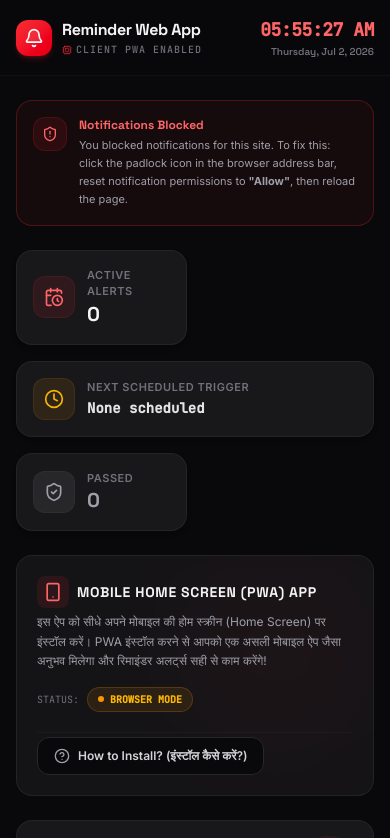
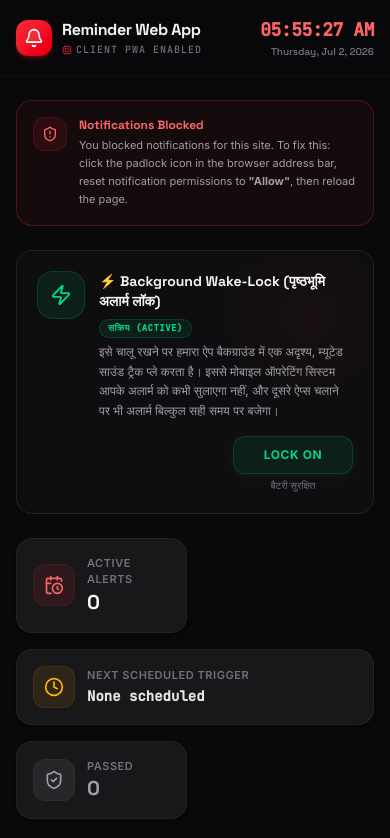
Before and after one commit to satnamsinghking84-star/Reminder-, a React (Vite) app: page / in a window 390 px wide. Shown: the top 838 px of the page. Built offline with nearby package versions, Linux system fonts and the light colour scheme.

Commit message:
feat: implement silent keep-alive for background tasks
Add a silent audio loop to prevent browser CPU throttling and ensure
reliable background timer execution for mobile PWA reminders.

```diff
--- a/src/App.tsx
+++ b/src/App.tsx
@@ -12,10 +12,11 @@ import {
   Download,
   Smartphone,
   Share2,
-  HelpCircle
+  HelpCircle,
+  Zap
 } from 'lucide-react';
 import { Reminder } from './types';
-import { startAlarm, stopAlarm, initAudioContext, playBeep } from './utils/alarm';
+import { startAlarm, stopAlarm, initAudioContext, playBeep, startSilentKeepAlive, stopSilentKeepAlive } from './utils/alarm';
 import AlarmOverlay from './components/AlarmOverlay';
 import ReminderForm from './components/ReminderForm';
 import ReminderItem from './components/ReminderItem';
@@ -28,6 +29,7 @@ export default function App() {
   const [, setNotifPermission] = useState<NotificationPermission>('default');
   const [currentLocalTime, setCurrentLocalTime] = useState<Date>(new Date());
   const [isTestMode, setIsTestMode] = useState(false);
+  const [isBackgroundLockActive, setIsBackgroundLockActive] = useState<boolean>(true);
 
   // PWA Install Prompt state
   const [deferredPrompt, setDeferredPrompt] = useState<any>(null);
@@ -96,6 +98,23 @@ export default function App() {
         });
     }
   }, []);
+
+  // 1b. Background Keep-Alive (Silent Audio Wake-Lock to prevent CPU throttling)
+  useEffect(() => {
+    const hasActiveFuture = reminders.some(
+      (r) => !r.triggered && new Date(r.dateTime).getTime() > Date.now()
+    );
+
+    if (isBackgroundLockActive && hasActiveFuture) {
+      startSilentKeepAlive();
+    } else {
+      stopSilentKeepAlive();
+    }
+
+    return () => {
+      stopSilentKeepAlive();
+    };
+  }, [reminders, isBackgroundLockActive]);
 
   // 2. Local Time ticking clock
   useEffect(() => {
@@ -195,6 +214,9 @@ export default function App() {
     // Play subtle chime on success to verify Audio Context is initialized
     initAudioContext();
     playBeep(1200, 0.15);
+    if (isBackgroundLockActive) {
+      startSilentKeepAlive();
+    }
   };
 
   const handleDeleteReminder = (id: string) => {
@@ -314,6 +336,65 @@ export default function App() {
 
         {/* Permission Manager Card */}
         <PermissionPrompt onPermissionChange={(status) => setNotifPermission(status)} />
+
+        {/* Background Alarm Lock Panel */}
+        <div id="background-lock-panel" className="bg-zinc-900/40 border border-zinc-800/80 rounded-2xl p-5 relative overflow-hidden backdrop-blur-sm">
+          <div className="absolute top-0 right-0 w-32 h-32 bg-red-500/5 rounded-full blur-2xl -z-10" />
+          <div className="flex flex-col md:flex-row md:items-center justify-between gap-4">
+            <div className="flex items-start gap-3.5">
+              <div className={`p-3 rounded-2xl border transition-all duration-300 ${
+                isBackgroundLockActive
+                  ? 'bg-emerald-500/10 text-emerald-400 border-emerald-500/20'
+                  : 'bg-zinc-800/20 text-zinc-500 border-zinc-800/40'
+              }`}>
+                <Zap className={`w-5.5 h-5.5 ${isBackgroundLockActive ? 'animate-pulse' : ''}`} />
+              </div>
+              <div className="space-y-1">
+                <div className="flex items-center gap-2 flex-wrap">
+                  <h3 className="text-sm font-bold text-zinc-100 font-display">
+                    ⚡ Background Wake-Lock (पृष्ठभूमि अलार्म लॉक)
+                  </h3>
+                  <span className={`text-[9px] font-mono font-bold px-2 py-0.5 rounded-full uppercase tracking-wider ${
+                    isBackgroundLockActive
+                      ? 'bg-emerald-500/10 border border-emerald-500/20 text-emerald-400'
+                      : 'bg-zinc-800/40 border border-zinc-800/60 text-zinc-500'
+                  }`}>
+                    {isBackgroundLockActive ? 'सक्रिय (ACTIVE)' : 'बंद (INACTIVE)'}
+                  </span>
+                </div>
+                <p className="text-xs text-zinc-400 leading-relaxed max-w-xl">
+                  इसे चालू रखने पर हमारा ऐप बैकग्राउंड में एक अदृश्य, म्यूटेड साउंड ट्रैक प्ले करता है। इससे मोबाइल ऑपरेटिंग सिस्टम आपके अलार्म को कभी सुलाएगा नहीं, और दूसरे ऐप्स चलाने पर भी अलार्म बिल्कुल सही समय पर बजेगा।
+                </p>
+              </div>
+            </div>
+
+            <div className="flex flex-col items-center justify-center gap-1.5 self-end md:self-auto min-w-[120px]">
+              <button
+                type="button"
+                onClick={() => {
+                  initAudioContext();
+                  const nextState = !isBackgroundLockActive;
+                  setIsBackgroundLockActive(nextState);
+                  if (nextState) {
+                    startSilentKeepAlive();
+                  } else {
+                    stopSilentKeepAlive();
+                  }
+                }}
+                className={`w-full py-2.5 px-4 rounded-xl font-bold text-xs uppercase tracking-wider transition-all cursor-pointer text-center ${
+                  isBackgroundLockActive
+                    ? 'bg-emerald-500/10 hover:bg-emerald-500/15 text-emerald-400 border border-emerald-500/20 shadow-md shadow-emerald-500/5'
+                    : 'bg-zinc-800 hover:bg-zinc-700 text-zinc-300 border border-zinc-700'
+                }`}
+              >
+                {isBackgroundLockActive ? 'LOCK ON' : 'LOCK OFF'}
+              </button>
+              <span className="text-[10px] text-zinc-500 font-medium font-display leading-tight text-center">
+                {isBackgroundLockActive ? 'बैटरी सुरक्षित' : 'अलार्म रुक सकता है'}
+              </span>
+            </div>
+          </div>
+        </div>
 
         {/* Dashboard Stat Cards */}
         <DashboardStats reminders={reminders} />
--- a/src/utils/alarm.ts
+++ b/src/utils/alarm.ts
@@ -6,6 +6,7 @@
 let audioCtx: AudioContext | null = null;
 let beepIntervalId: number | null = null;
 let vibrationIntervalId: number | null = null;
+let silentSource: AudioBufferSourceNode | null = null;
 
 /**
  * Initializes the AudioContext upon a user gesture to bypass browser autoplay restrictions.
@@ -16,6 +17,47 @@ export function initAudioContext() {
   }
   if (audioCtx.state === 'suspended') {
     audioCtx.resume();
+  }
+}
+
+/**
+ * Starts an inaudible, battery-safe loop to prevent the mobile OS from sleeping or throttling the Javascript timer.
+ */
+export function startSilentKeepAlive() {
+  try {
+    initAudioContext();
+    if (!audioCtx) return;
+
+    if (silentSource) return; // already active
+
+    // Create a 1-second silent audio buffer
+    const bufferSize = audioCtx.sampleRate;
+    const buffer = audioCtx.createBuffer(1, bufferSize, audioCtx.sampleRate);
+
+    silentSource = audioCtx.createBufferSource();
+    silentSource.buffer = buffer;
+    silentSource.loop = true;
+
+    // Connect to destination to trigger active media status
+    silentSource.connect(audioCtx.destination);
+    silentSource.start(0);
+    console.log('[Background KeepAlive] Inaudible wake-lock activated successfully');
+  } catch (err) {
+    console.warn('Failed to start silent keepalive:', err);
+  }
+}
+
+/**
+ * Stops the inaudible loop.
+ */
+export function stopSilentKeepAlive() {
+  if (silentSource) {
+    try {
+      silentSource.stop();
+      silentSource.disconnect();
+    } catch (e) {}
+    silentSource = null;
+    console.log('[Background KeepAlive] Inaudible wake-lock deactivated');
   }
 }
 
```
